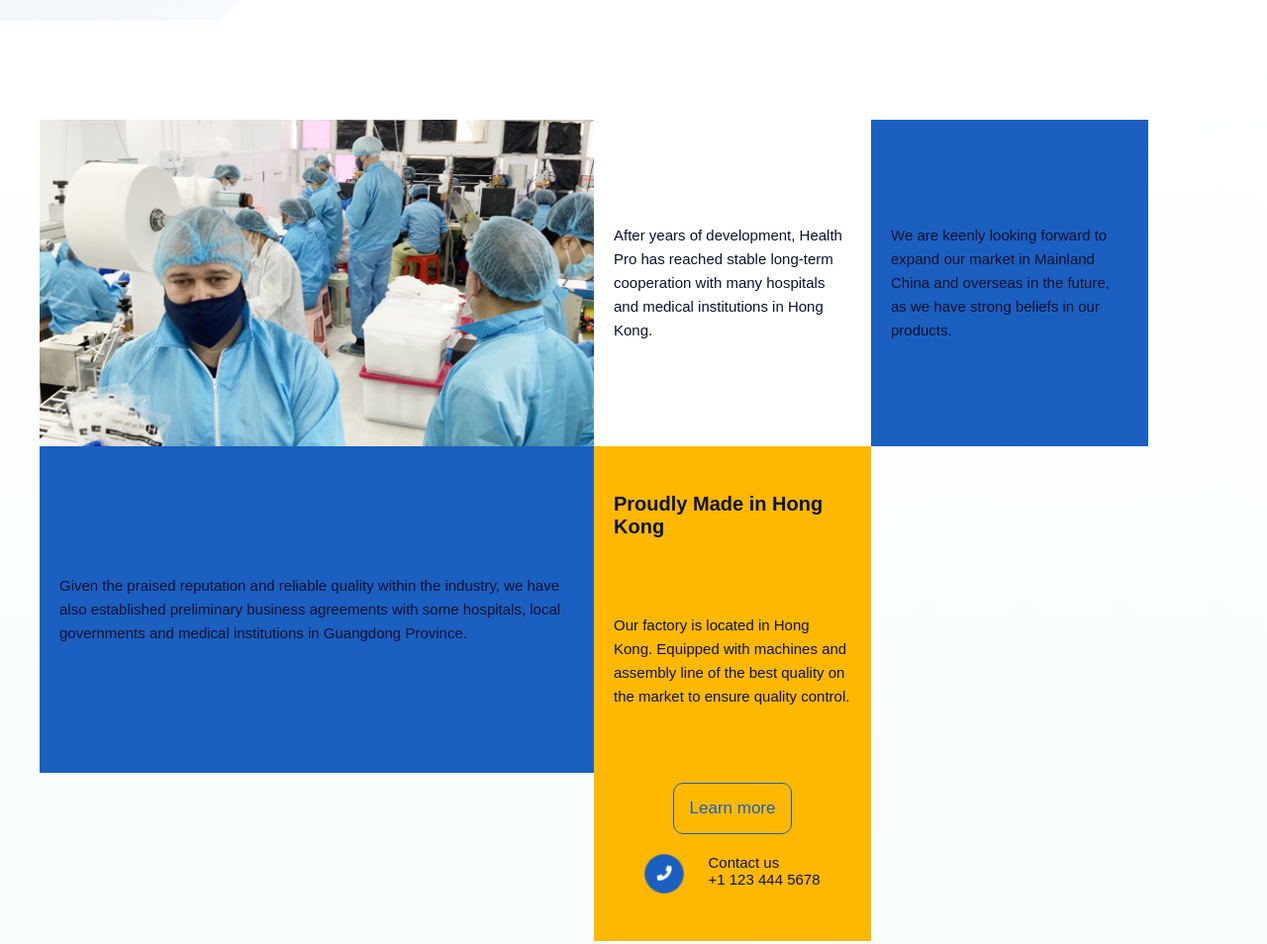
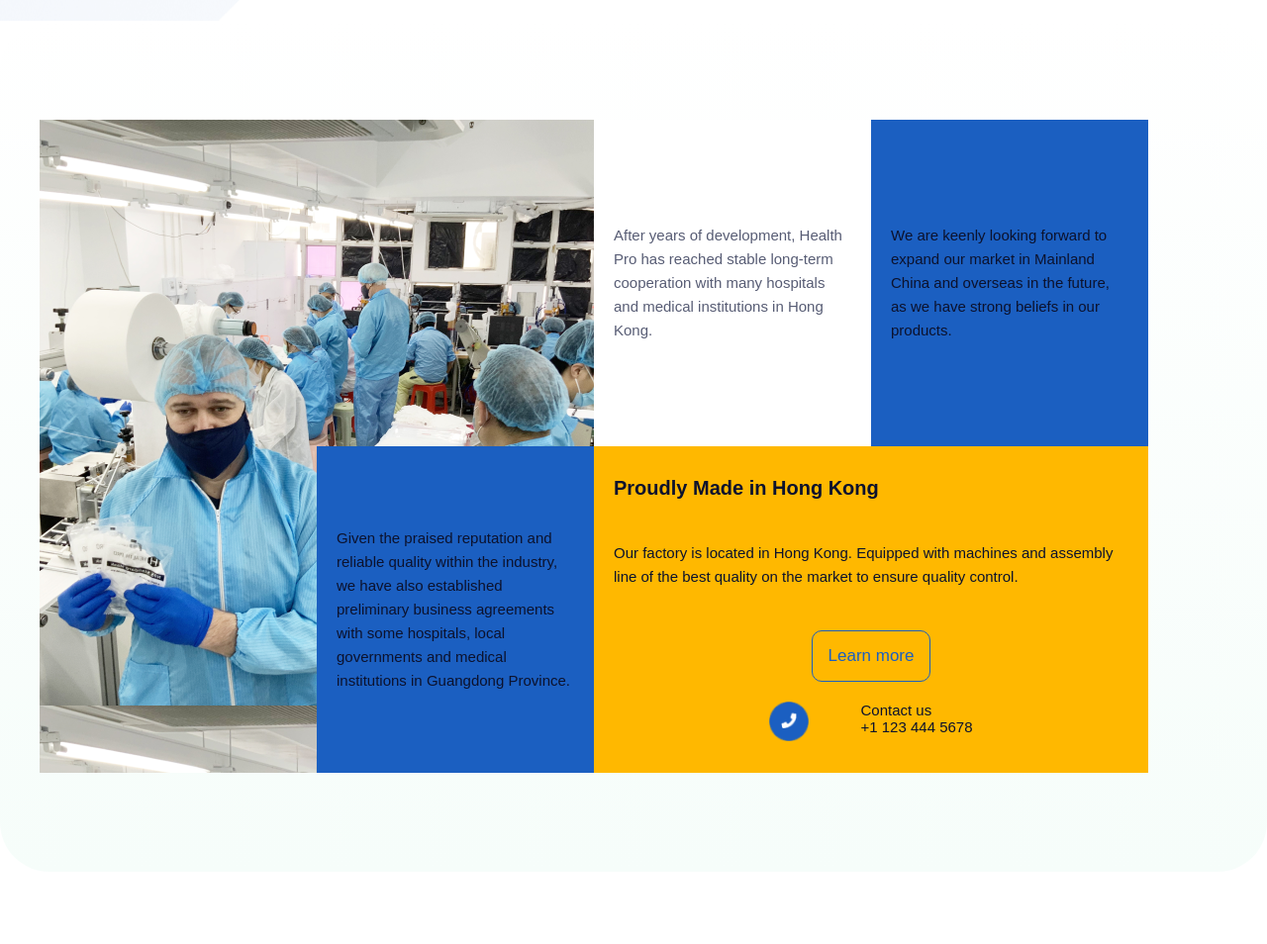
Before and after one commit to Eugenia-Burakova/Medical-mask-shop, a plain HTML site: page index.html in a window 1280 px wide. Shown: the part 2580-3534 px from the top of the page at 99% size. After the commit the page ends 3461 px from the top, so only its background shows below. Drawn offline with Linux system fonts and the light colour scheme; files whose address does not match are found by name.

Commit message:
factory scss block fixed

```diff
--- a/index.html
+++ b/index.html
@@ -211,7 +211,7 @@
                     </div>
 
                     <div class="factory__card factory-info textblock-one">
-                        <p class="factory__card-text">After years of development, Health Pro has reached stable long-term cooperation with
+                        <p class="factory__card-text factory_text_1">After years of development, Health Pro has reached stable long-term cooperation with
                             many hospitals and medical institutions in Hong Kong.</p>
                     </div>
 
@@ -221,9 +221,12 @@
                     </div>
 
                     <div class="factory__card factory-info textblock-three">
-                        <p class="factory__card-text">Given the praised reputation and reliable quality within the industry, we have also
+                        <div class="textblock-three-box">
+                            <p class="factory__card-text">Given the praised reputation and reliable quality within the industry, we have also
                             established preliminary business agreements with some hospitals, local governments and medical institutions in
                             Guangdong Province.</p>
+                        </div>
+
                     </div>
 
                     <div class="factory__card factory-located">
--- a/scss/factory.scss
+++ b/scss/factory.scss
@@ -152,13 +152,31 @@
 
 .factory-located {
     @include responsive('medium') {
-        height: 500px;
+        width: 200%;
+        height: 330px;
     }
 }
+////////////////
+
+// .factory__card-contact-container {
+//     @include responsive('large') {
+//         display: flex;
+//         flex-direction: row;
+//         width: fit-content;
+//     }
+// }
+
+// .factory-located {
+//     @include responsive('large') {
+//         // width: 100%;
+//     }
+// }
 
 .textblock-one {
     @include responsive('medium') {
-        color: $text-main-color; //чого не міняє колір літер?
+        .factory__card-text{ //nested selector
+            color: $text-main-color;
+        }
         background-color: $background-main-color;
     }
 }
@@ -176,3 +194,36 @@
         background-color: $button-dark-color;
     }
 }
+
+.textblock-three {
+    @include responsive('large') {
+        background-color: transparent;
+        padding: 0;
+    }
+}
+
+.textblock-three-box {
+    @include responsive('large') {
+        display: grid;
+        grid-template-columns: 1fr 1fr;
+        height: 330px;
+    }
+}
+.textblock-three-box .factory__card-text {
+    @include responsive('large') {
+        background-color: $button-dark-color;
+        padding: 20px;
+        display: grid;
+        grid-template-columns: auto;
+        align-items: center;
+        grid-column: 2; //reordering blocks
+        grid-row: 1;
+    }
+}
+
+.factory__card-img-container {
+    @include responsive('large') {
+        height: 660px;
+        background-image: url(../img/factory/factory.png);
+    }
+}
```
Also changed, not shown: css/factory.css, 1 other file.
